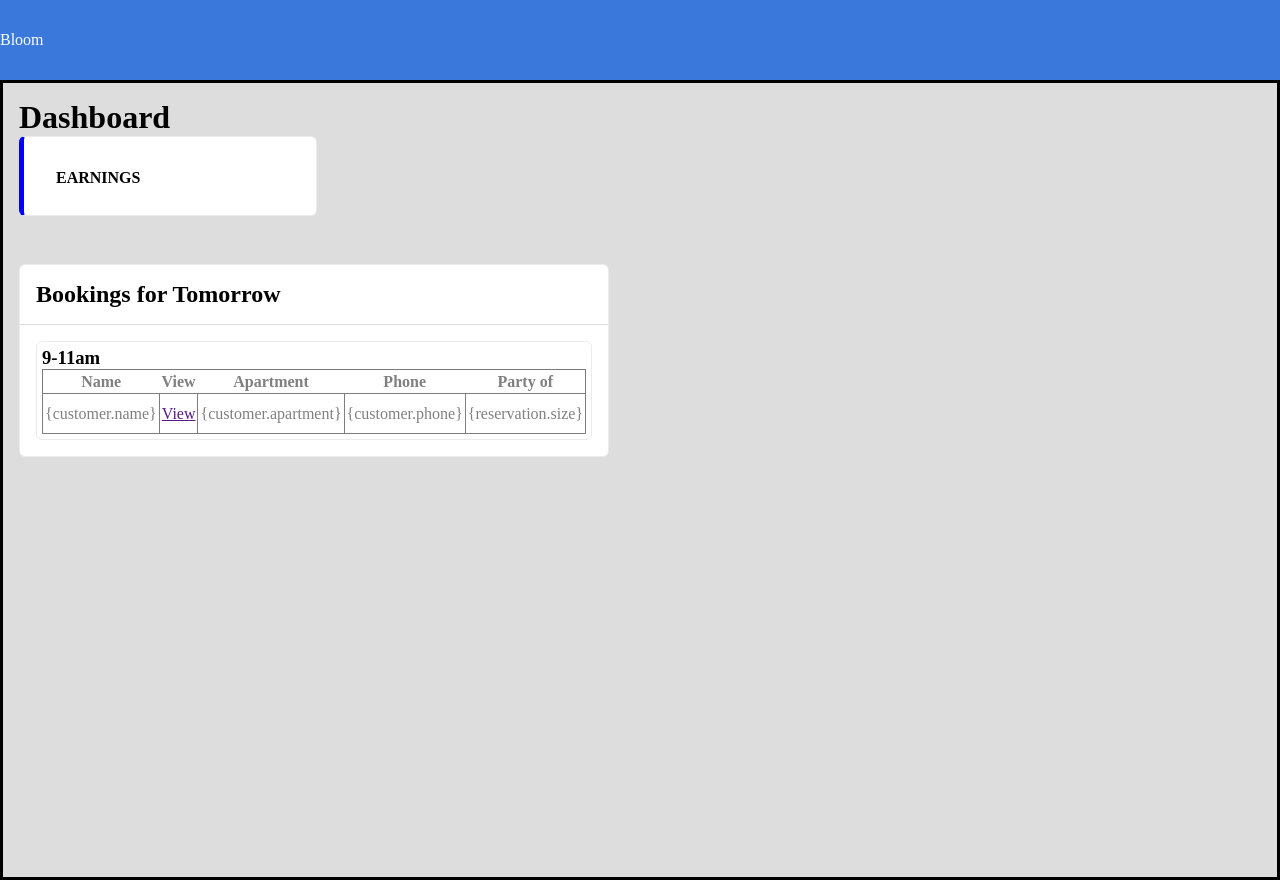
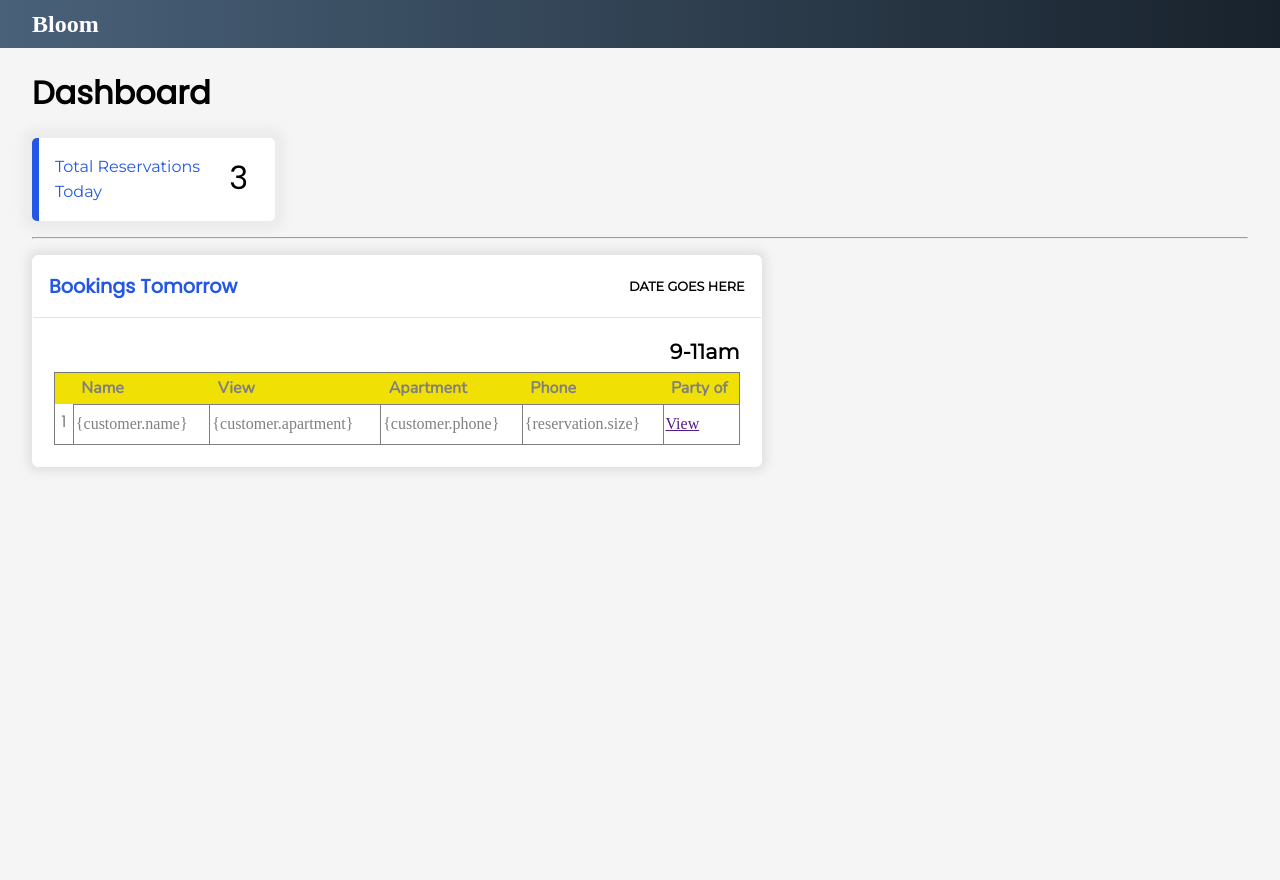
Before and after one commit to ObiTracks/BloomV1, a Django app: page / in a window 1280 px wide. After the commit the page ends 470 px from the top, so only its background shows below. Run offline with Django 3.2, Linux system fonts and the light colour scheme; data comes from the database, SQL or seed files in the repository.

Commit message:
Restructred the styling using scss. Installed a vscode sass compiler to handle conversion back into css. Remade part of the Dashboard

```diff
--- a/src/reservations/templates/base.html
+++ b/src/reservations/templates/base.html
@@ -7,7 +7,7 @@
     <meta name="viewport" content="width=device-width, initial-scale=1.0">
     <link rel="stylesheet" type="text/css" href="{% static 'css/base.css' %}">
     <!-- <link rel="stylesheet" type="text/css" href="{% static 'css/animations.css' %}"> -->
-    <link href="https://fonts.googleapis.com/css2?family=Poppins&family=Montserrat&display=swap" rel="stylesheet">
+    <link href="https://fonts.googleapis.com/css2?family=Poppins&family=Montserrat&family=Nunito&display=swap" rel="stylesheet">
     {% block extra_head %}
     {% endblock %}
 
@@ -18,5 +18,6 @@
         {% block content%}
         {% endblock %}
     </div>
+
 </body>
 </html>
--- a/src/reservations/templates/home.html
+++ b/src/reservations/templates/home.html
@@ -7,46 +7,58 @@
 {% endblock %}
 
 {% block content %}
-<h1 class=>Dashboard</h1>
-<div class="section">
-
-    <div class="stat card">
-        <h2 class="stat-title">Earnings</h2>
+<h1 class="title">Dashboard</h1>
+<div id="stats" class="section">
+    <div class="stat">
+        <h2 class="title">Total Reservations Today</h2>
+        <h3 class="value">3</h3>
     </div>
 </div>
 
+<hr>
 
 <div class="section">
 
     <div class="card">
         <header>
-            <h2>Bookings for Tomorrow</h2>
+            <h2>Bookings Tomorrow</h2>
+            <h4>Date Goes Here</h4>
         </header>
 
-        <div class="timeslots">
-            <div class="timeslot">
-                <h3 class="timeslot-name">9-11am</h3>
+        <div class="body">
+            <div class="slot">
+                <h3 class="name">9-11am</h3>
                 <table>
                     <tr>
-                        <th>Name</th>
+                        <th></th>
+                        <th id="name">Name</th>
                         <th>View</th>
                         <th>Apartment</th>
                         <th>Phone</th>
                         <th>Party of</th>
                     </tr>
 
-                    <tr>
+                    <tr class="data">
                         <td>{customer.name}</td>
-                        <td><a href="">View</a></td>
                         <td>{customer.apartment}</td>
                         <td>{customer.phone}</td>
                         <td>{reservation.size}</td>
+                        <td><a href="">View</a></td>
                     </tr>
                 </table>
             </div>
         </div>
+    </div>
 
-    </div>
+    <!-- <div class="card">
+        <header>
+            <h2>Manage Residents</h2>
+            <button>Create Resident</button>
+        </header>
+
+        <div class="body">
+        </div>
+    </div> -->
 </div>
 
 {% endblock %}
--- a/src/reservations/templates/navbar.html
+++ b/src/reservations/templates/navbar.html
@@ -1,5 +1,6 @@
 {% load static %}
 <link rel="stylesheet" type="text/css" href="{% static 'css/navbar.css' %}">
 
-<nav class="navbar">Bloom
+<nav class="navbar">
+    <h1>Bloom</h1>
 </nav>
--- a/src/static/css/base.css
+++ b/src/static/css/base.css
@@ -1,95 +1,136 @@
+/* SITE WIDE STYLING */
 * {
+  -webkit-box-sizing: border-box;
           box-sizing: border-box;
   margin: 0;
 }
 
 /* SITE WIDE STYLING */
 body {
+  height: -webkit-fit-content;
+  height: -moz-fit-content;
   height: fit-content;
   margin: 0;
+  -webkit-box-align: center;
+      -ms-flex-align: center;
           align-items: center;
-    background: rgb(221, 221, 221);
+  background: whitesmoke;
 }
-.content{
+
+.content {
   width: 100%;
   height: auto;
-    min-height: 100vh;
+  display: -webkit-box;
+  display: -ms-flexbox;
   display: flex;
+  -webkit-box-pack: start;
+      -ms-flex-pack: start;
           justify-content: flex-start;
+  -webkit-box-orient: vertical;
+  -webkit-box-direction: normal;
+      -ms-flex-direction: column;
           flex-direction: column;
-    border: solid black 3px;
-    padding: 1rem;
+  padding: 2rem;
 }
-.title{
+
+.title {
   font-family: 'Poppins', sans-serif;
   font-size: 1.2rem;
   font-weight: 700;
   line-height: 1.6rem;
   margin-bottom: 0.2rem;
 }
-.section{
+
+.section {
   position: relative;
   width: 100%;
+  height: -webkit-fit-content;
+  height: -moz-fit-content;
   height: fit-content;
-    min-height: 8rem;
+  min-height: 2rem;
+  display: -webkit-box;
+  display: -ms-flexbox;
   display: flex;
+  -webkit-box-pack: justify;
+      -ms-flex-pack: justify;
           justify-content: space-between;
-    align-content: flex-start;
+  -webkit-box-align: start;
+      -ms-flex-align: start;
+          align-items: flex-start;
+  -ms-flex-wrap: wrap;
       flex-wrap: wrap;
-    /* border: solid black 2px; */
+  padding: 1rem 0 1rem 0;
 }
 
-.card{
+.card {
+  height: auto;
+  min-height: 2rem;
+  width: 60%;
   position: relative;
   background: white;
-    border: solid rgb(235, 235, 235) 1px;
+  border: solid white 1px;
+  -webkit-box-shadow: #e2e2e2 0 0 10px 5px;
+          box-shadow: #e2e2e2 0 0 10px 5px;
   border-radius: 6px;
-    /* padding: 2rem; */
 }
-.card header{
+
+.card header {
+  display: -webkit-box;
+  display: -ms-flexbox;
   display: flex;
+  -webkit-box-align: center;
+      -ms-flex-align: center;
           align-items: center;
+  -webkit-box-pack: justify;
+      -ms-flex-pack: justify;
           justify-content: space-between;
   padding: 1rem;
-    border-bottom: solid rgb(219, 219, 219) 1px;
+  border-bottom: solid #e2e2e2 1px;
 }
-.card .timeslots{
+
+.card header h2 {
+  font-size: 1.2rem;
+  font-family: "Poppins", sans-serif;
+  color: #2457e4;
+  margin-right: 2rem;
+}
+
+.card header h4 {
+  font-size: 0.8rem;
+  font-family: "Montserrat", sans-serif;
+  text-transform: uppercase;
+}
+
+.card .body {
+  display: -webkit-box;
+  display: -ms-flexbox;
   display: flex;
+  -webkit-box-pack: start;
+      -ms-flex-pack: start;
+          justify-content: flex-start;
+  -webkit-box-align: start;
+      -ms-flex-align: start;
           align-items: flex-start;
-    justify-content: center;
   padding: 1rem;
 }
-.card .timeslot {
-    border: solid rgb(235, 235, 235) 1px;
-    border-radius: 6px;
-    padding: 5px;
-}
 
-/* HOME CSS */
-.stat{
-    width: 24%;
-    height: 5rem;
-    padding: 2rem;
-    border-left: solid blue 5px;
-}
-.stat-title{
-    text-transform: uppercase;
-    font-size: 1rem;
-}
 table {
   width: 100%;
-    border: solid rgb(122, 122, 122) 1px;
+  border: solid #7a7a7a 1px;
   border-collapse: collapse;
   color: grey;
   /* background: blue; */
 }
-table th{
+
+table th {
   height: 1.5rem;
   /* border: solid black 1px; */
 }
-table td{
+
+table td {
   height: 2.5rem;
-    border: solid rgb(126, 126, 126) 1px;
+  border: solid #7e7e7e 1px;
   text-align: right;
   padding: 2px;
 }
+/*# sourceMappingURL=base.css.map */
--- /dev/null
+++ b/src/static/css/base.scss
@@ -0,0 +1,101 @@
+$font1: 'Poppins', sans-serif;
+$font2: 'Montserrat', sans-serif;
+$font3: 'Nunito', sans-serif;
+$color1: rgb(36, 87, 228);
+
+/* SITE WIDE STYLING */* {
+    box-sizing: border-box;
+    margin: 0;
+}
+
+/* SITE WIDE STYLING */
+body {
+    height: fit-content;
+    margin: 0;
+    align-items: center;
+    background: rgb(245, 245, 245);
+}
+.content{
+    width: 100%;
+    height: auto;
+    display: flex;
+    justify-content: flex-start;
+    flex-direction: column;
+    // border: solid black 3px;
+    padding: 2rem;
+}
+.title{
+    font-family: 'Poppins', sans-serif;
+    font-size: 1.2rem;
+    font-weight: 700;
+    line-height: 1.6rem;
+    margin-bottom: 0.2rem;
+}
+.section{
+    position: relative;
+    width: 100%;
+    height: fit-content;
+    min-height: 2rem;
+    display: flex;
+    justify-content: space-between;
+    align-items: flex-start;
+    flex-wrap: wrap;
+    // border: solid black 2px;
+    padding: 1rem 0 1rem 0;
+}
+
+// CARD
+.card{
+    height: auto;
+    min-height: 2rem;
+    width: 60%;
+    position: relative;
+    background: white;
+    border: solid rgb(255, 255, 255) 1px;
+    box-shadow: rgb(226, 226, 226) 0 0 10px 5px;
+    border-radius: 6px;
+
+    header{
+        display: flex;
+        align-items: center;
+        justify-content: space-between;
+        padding: 1rem;
+        border-bottom: solid rgb(226, 226, 226) 1px;
+
+        h2{
+            font-size: 1.2rem;
+            font-family: $font1;
+            color: $color1;
+            margin-right: 2rem;
+        }
+        h4{
+            font-size: 0.8rem;
+            font-family: $font2;
+            text-transform: uppercase;
+        }
+    }
+    .body{
+        display: flex;
+        justify-content: flex-start;
+        align-items: flex-start;
+        padding: 1rem;
+    }
+}
+// Table
+table {
+    width: 100%;
+    border: solid rgb(122, 122, 122) 1px;
+    border-collapse: collapse;
+    color: grey;
+    /* background: blue; */
+}
+table th{
+    height: 1.5rem;
+    /* border: solid black 1px; */
+}
+table td{
+    height: 2.5rem;
+    border: solid rgb(126, 126, 126) 1px;
+    text-align: right;
+    padding: 2px;
+}
--- /dev/null
+++ b/src/static/css/home.css
@@ -0,0 +1,116 @@
+.title {
+  font-family: "Poppins", sans-serif;
+  font-size: 2rem;
+  z-index: 100;
+  margin-bottom: 1rem;
+}
+
+#stats {
+  display: -webkit-box;
+  display: -ms-flexbox;
+  display: flex;
+  -webkit-box-align: start;
+      -ms-flex-align: start;
+          align-items: flex-start;
+}
+
+.stat {
+  display: -webkit-box;
+  display: -ms-flexbox;
+  display: flex;
+  -webkit-box-orient: horizontal;
+  -webkit-box-direction: normal;
+      -ms-flex-direction: row;
+          flex-direction: row;
+  width: 20%;
+  height: auto;
+  padding: 1rem;
+  border-left: solid #2457e4 7px;
+  -webkit-box-shadow: #ececec 0 0 10px 10px;
+          box-shadow: #ececec 0 0 10px 10px;
+  border-radius: 5px;
+  background: white;
+}
+
+.stat .title {
+  width: 80%;
+  font-size: 1rem;
+  font-family: "Montserrat", sans-serif;
+  font-weight: 100;
+  color: #2457e4;
+  margin: 0;
+}
+
+.stat .value {
+  width: 20%;
+  display: -webkit-box;
+  display: -ms-flexbox;
+  display: flex;
+  -webkit-box-pack: center;
+      -ms-flex-pack: center;
+          justify-content: center;
+  -webkit-box-align: start;
+      -ms-flex-align: start;
+          align-items: flex-start;
+  font-family: "Poppins", sans-serif;
+  font-size: 2rem;
+  font-weight: 200;
+}
+
+.slot {
+  width: 100%;
+  padding: 5px;
+}
+
+.slot .name {
+  font-family: "Montserrat", sans-serif;
+  font-size: 1.3rem;
+  margin-bottom: 0.5rem;
+  text-align: right;
+}
+
+table {
+  width: 100%;
+  border-collapse: collapse;
+  color: grey;
+  counter-reset: rowNumber;
+  /* background: blue; */
+}
+
+table th {
+  height: 2rem;
+  font-family: "Nunito", sans-serif;
+  text-align: left;
+  padding: 0 0  0 8px;
+  background: #f0e004;
+}
+
+table th #name {
+  font-weight: 700;
+  color: black;
+}
+
+table td {
+  height: 2.5rem;
+  text-align: left;
+  padding: 2px;
+}
+
+table tr.data::before {
+  font-family: "Poppins", sans-serif;
+  list-style-type: none;
+  display: -webkit-box;
+  display: -ms-flexbox;
+  display: flex;
+  -webkit-box-pack: center;
+      -ms-flex-pack: center;
+          justify-content: center;
+  -webkit-box-align: center;
+      -ms-flex-align: center;
+          align-items: center;
+  text-align: center;
+  counter-increment: rowNumber;
+  content: counter(rowNumber);
+  padding: 5px;
+}
+/*# sourceMappingURL=home.css.map */
--- /dev/null
+++ b/src/static/css/home.scss
@@ -0,0 +1,93 @@
+$font1: 'Poppins', sans-serif;
+$font2: 'Montserrat', sans-serif;
+$font3: 'Nunito', sans-serif;
+$color1: rgb(36, 87, 228);
+
+.title{
+    font-family: $font1;
+    font-size: 2rem;
+    z-index: 100;
+    margin-bottom: 1rem;
+}
+#stats{
+    display: flex;
+    align-items: flex-start;
+}
+.stat{
+    display: flex;
+    flex-direction: row;
+    width: 20%;
+    height: auto;
+    padding: 1rem;
+    border-left: solid $color1 7px;
+    box-shadow: rgb(236, 236, 236) 0 0 10px 10px;
+    border-radius: 5px;
+    background: white;
+
+    .title{
+        width: 80%;
+        font-size: 1rem;
+        font-family: $font2;
+        font-weight: 100;
+        color: $color1;
+        margin: 0;
+    }
+    .value{
+        width: 20%;
+        display: flex;
+        justify-content: center;
+        align-items: flex-start;
+        font-family: $font1;
+        font-size: 2rem;
+        font-weight: 700;
+    }
+}
+.slot{
+    width: 100%;
+    // border: solid rgb(177, 53, 53) 5px;
+    // border-radius: 6px;
+    padding: 5px;
+    .name{
+        font-family: $font2;
+        font-size: 1.3rem;
+        margin-bottom: 0.5rem;
+        text-align: right;
+    }
+}
+table {
+    width: 100%;
+    // border: solid rgb(122, 122, 122) 1px;
+    border-radius: 5px;
+    border-collapse: collapse;
+    color: grey;
+    counter-reset: rowNumber;
+        border-radius: ;
+    /* background: blue; */
+    th{
+        height: 2rem;
+        font-family: $font3;
+        text-align: left;
+        padding: 0 0  0 8px;
+        background: rgb(240, 224, 4);
+        #name{
+            font-weight: 700;
+            color: black;
+        }
+    }
+    td{
+        height: 2.5rem;
+        text-align: left;
+        padding: 2px;
+    }
+    tr.data::before{
+        font-family: $font1;
+        list-style-type: none;
+        display: flex;
+        justify-content: center;
+        align-items: center;
+        text-align: center;
+        counter-increment: rowNumber;
+        content: counter(rowNumber);
+        padding: 5px;
+    }
+}
--- a/src/static/css/navbar.css
+++ b/src/static/css/navbar.css
@@ -1,8 +1,16 @@
-.navbar{
-    width: 100%;
-    height: 5rem;
-    display: flex;
-    align-items: center;
-    background: rgb(58, 120, 219);
-    color: white;
+.navbar {
+  width: 100%;
+  height: 3rem;
+  display: -webkit-box;
+  display: -ms-flexbox;
+  display: flex;
+  -webkit-box-align: center;
+      -ms-flex-align: center;
+          align-items: center;
+  background: -webkit-gradient(linear, left top, right top, from(#496179), to(#18222c));
+  background: linear-gradient(to right, #496179, #18222c);
+  font-family: 'Poppins' sans-serif;
+  color: white;
+  padding: 0 2rem 0 2rem;
 }
+/*# sourceMappingURL=navbar.css.map */
--- /dev/null
+++ b/src/static/css/navbar.scss
@@ -0,0 +1,13 @@
+.navbar{
+    width: 100%;
+    height: 3rem;
+    display: flex;
+    align-items: center;
+    background: linear-gradient(to right, #496179, #18222c);
+    padding: 0 2rem 0 2rem;
+
+    h1{
+        font-family: 'Poppins', sans-serif;
+        color: white;
+    }
+}
```
Also changed, not shown: src/static/css/base_old.css (deleted, +0 -120 lines), 3 other files. Lines whose indentation alone changed are shown as unchanged.
